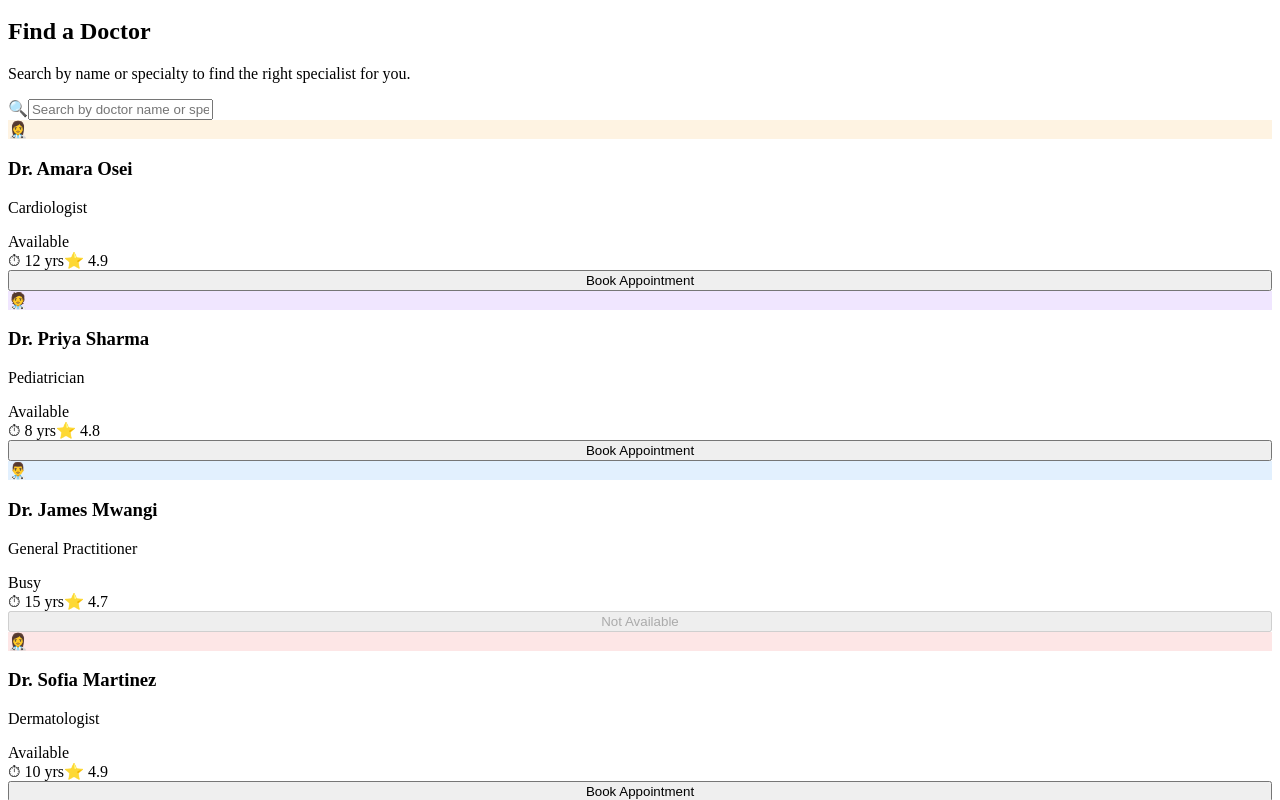
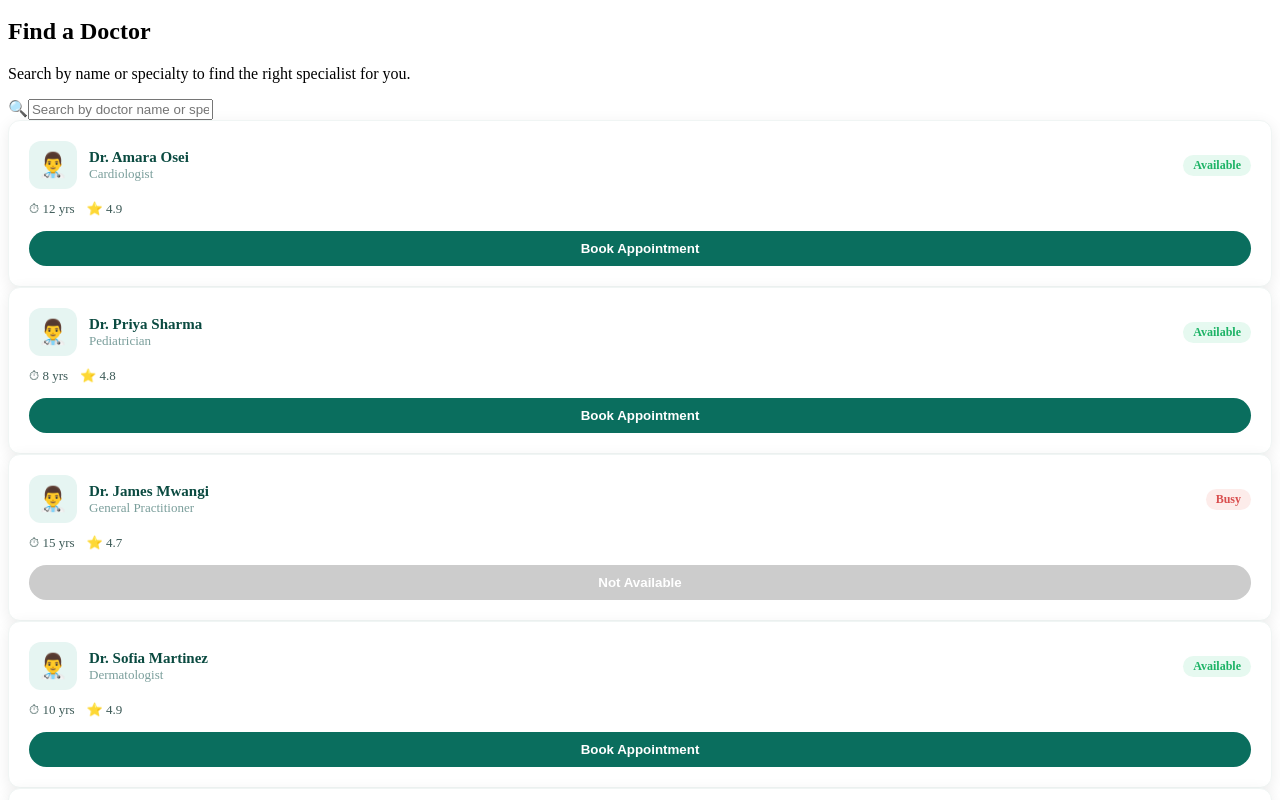
Before and after one commit to radheytyagi4-jpg/med_appt, a React (Create React App) app: page / in a window 1280 px wide. Shown: the part 940-1740 px from the top of the page. Built offline with nearby package versions, Linux system fonts and the light colour scheme.

Commit message:
Update DoctorCard.jsx

```diff
--- a/src/components/DoctorCard.jsx
+++ b/src/components/DoctorCard.jsx
@@ -1,36 +1,76 @@
 import React from "react";
-import "./DoctorCard.css";
 
-const avatarColors = ["#e6f5f2","#fef3e2","#f0e6ff","#e2f0fe","#fde6e6","#e6fee6"];
-const avatarEmojis = ["👨‍⚕️","👩‍⚕️","🧑‍⚕️","👨‍⚕️","👩‍⚕️","🧑‍⚕️"];
+// DoctorCard - includes cancel appointment logic with localStorage
+function DoctorCard({ doctor, booked, onBook, onCancel }) {
 
-function DoctorCard({ doctor, booked, onBook, onCancel }) {
-  const idx = doctor.id % avatarEmojis.length;
+  // Cancel handler - removes appointment from state and updates localStorage
+  const handleCancel = (doctor) => {
+    // Get existing appointments from localStorage
+    const existing = JSON.parse(localStorage.getItem("appointments") || "[]");
+    // Remove this appointment from localStorage
+    const updated = existing.filter((id) => id !== doctor.id);
+    // Update localStorage
+    localStorage.setItem("appointments", JSON.stringify(updated));
+    // Update component state via parent
+    onCancel(doctor);
+  };
+
+  // Book handler - adds appointment to state and localStorage
+  const handleBook = (doctor) => {
+    // Get existing appointments from localStorage
+    const existing = JSON.parse(localStorage.getItem("appointments") || "[]");
+    // Add new appointment to localStorage
+    localStorage.setItem("appointments", JSON.stringify([...existing, doctor.id]));
+    // Update component state via parent
+    onBook(doctor);
+  };
+
   return (
-    <div className="doctor-card">
-      <div className="dc-header">
-        <div className="dc-avatar" style={{ background: avatarColors[idx] }}>{avatarEmojis[idx]}</div>
-        <div className="dc-info">
-          <h3 className="dc-name">{doctor.name}</h3>
-          <p className="dc-spec">{doctor.specialty}</p>
+    <div style={{ background: "white", borderRadius: 12, padding: 20, boxShadow: "0 4px 16px rgba(0,0,0,0.08)", border: "1px solid #f0f5f4" }}>
+      <div style={{ display: "flex", alignItems: "center", gap: 12, marginBottom: 12 }}>
+        <div style={{ width: 48, height: 48, background: "#e6f5f2", borderRadius: 12, display: "flex", alignItems: "center", justifyContent: "center", fontSize: 24 }}>
+          👨‍⚕️
         </div>
-        <span className={`dc-status ${doctor.available ? "available" : "busy"}`}>
+        <div style={{ flex: 1 }}>
+          <h4 style={{ margin: 0, color: "#0a4a40", fontSize: 15 }}>{doctor.name}</h4>
+          <p style={{ margin: 0, fontSize: 13, color: "#7a9e9b" }}>{doctor.specialty}</p>
+        </div>
+        <span style={{
+          padding: "3px 10px", borderRadius: 20, fontSize: 12, fontWeight: 600,
+          background: doctor.available ? "#e6f9f0" : "#fdecea",
+          color: doctor.available ? "#1db366" : "#d94f4f"
+        }}>
           {doctor.available ? "Available" : "Busy"}
         </span>
       </div>
-      <div className="dc-meta">
+
+      <div style={{ display: "flex", gap: 12, marginBottom: 14, fontSize: 13, color: "#3d5a57" }}>
         <span>⏱ {doctor.experience}</span>
         <span>⭐ {doctor.rating}</span>
       </div>
-      <div className="dc-actions">
-        {booked ? (
-          <button className="btn-danger" onClick={() => onCancel(doctor)} style={{ width: "100%" }}>Cancel Appointment</button>
-        ) : (
-          <button className="btn-primary" style={{ width: "100%", justifyContent: "center" }} disabled={!doctor.available} onClick={() => onBook(doctor)}>
-            {doctor.available ? "Book Appointment" : "Not Available"}
-          </button>
-        )}
-      </div>
+
+      {/* Cancel appointment logic - removes from state and localStorage */}
+      {booked ? (
+        <button
+          onClick={() => handleCancel(doctor)}
+          style={{ width: "100%", padding: "10px", background: "#d94f4f", color: "white", border: "none", borderRadius: 20, cursor: "pointer", fontWeight: 600 }}
+        >
+          Cancel Appointment
+        </button>
+      ) : (
+        <button
+          onClick={() => handleBook(doctor)}
+          disabled={!doctor.available}
+          style={{
+            width: "100%", padding: "10px",
+            background: doctor.available ? "#0a6e5e" : "#ccc",
+            color: "white", border: "none", borderRadius: 20,
+            cursor: doctor.available ? "pointer" : "not-allowed", fontWeight: 600
+          }}
+        >
+          {doctor.available ? "Book Appointment" : "Not Available"}
+        </button>
+      )}
     </div>
   );
 }
```
